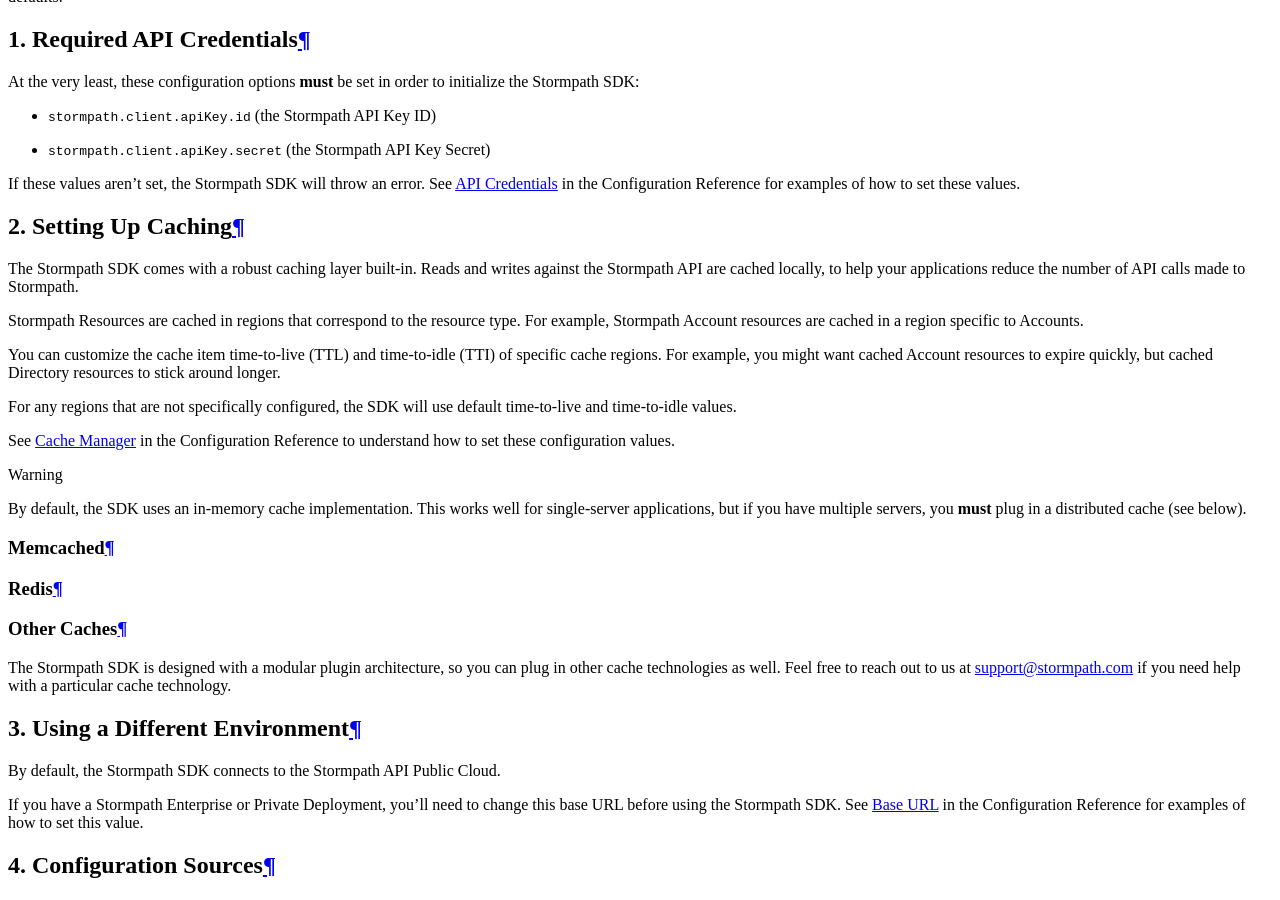
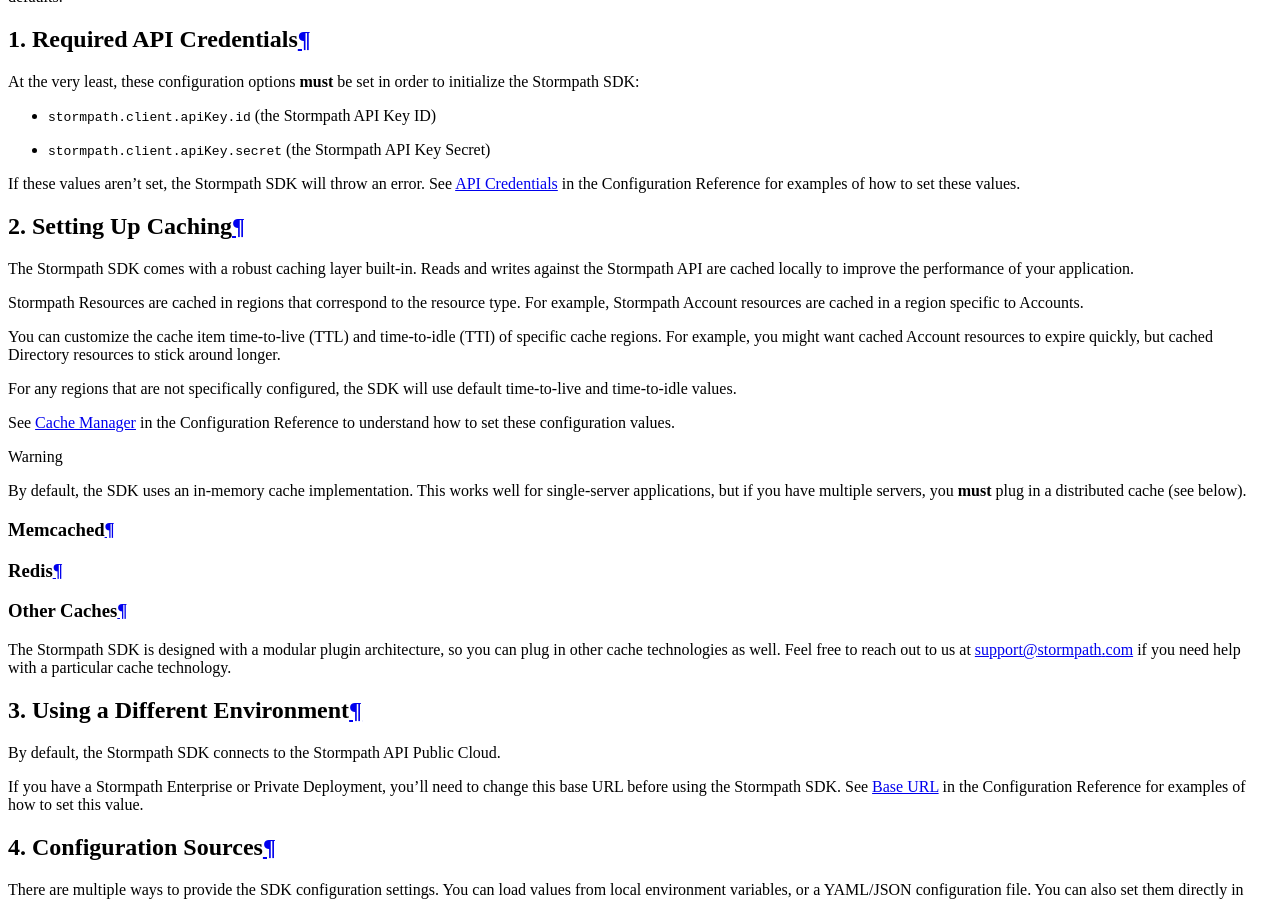
Before and after one commit to stormpath/stormpath-documentation, a Sphinx documentation site: the page built from source/configuration.rst, in a window 1280 px wide and 900 px high, scrolled down 709 px. Built offline with Sphinx 7.4.7 and the Read the Docs theme 2.0.0, drawn with Linux system fonts in a browser that asks for light colours.

Commit message:
Fix wording

```diff
--- a/source/configuration.rst
+++ b/source/configuration.rst
@@ -35,7 +35,7 @@
   2. Setting Up Caching
   ========================
 
-  The Stormpath SDK comes with a robust caching layer built-in. Reads and writes against the Stormpath API are cached locally, to help your applications reduce the number of API calls made to Stormpath.
+  The Stormpath SDK comes with a robust caching layer built-in. Reads and writes against the Stormpath API are cached locally to improve the performance of your application.
 
   Stormpath Resources are cached in regions that correspond to the resource type. For example, Stormpath Account resources are cached in a region specific to Accounts.
 
```
